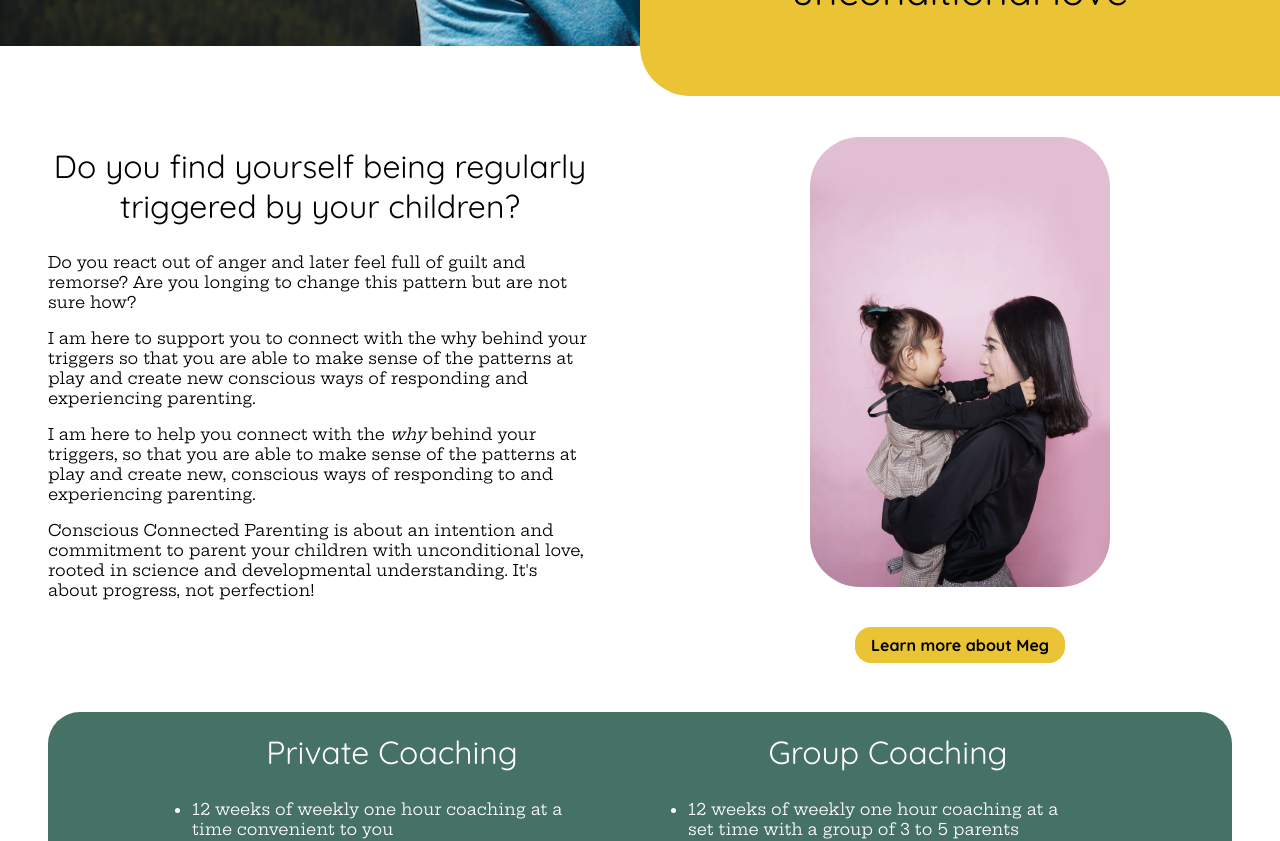
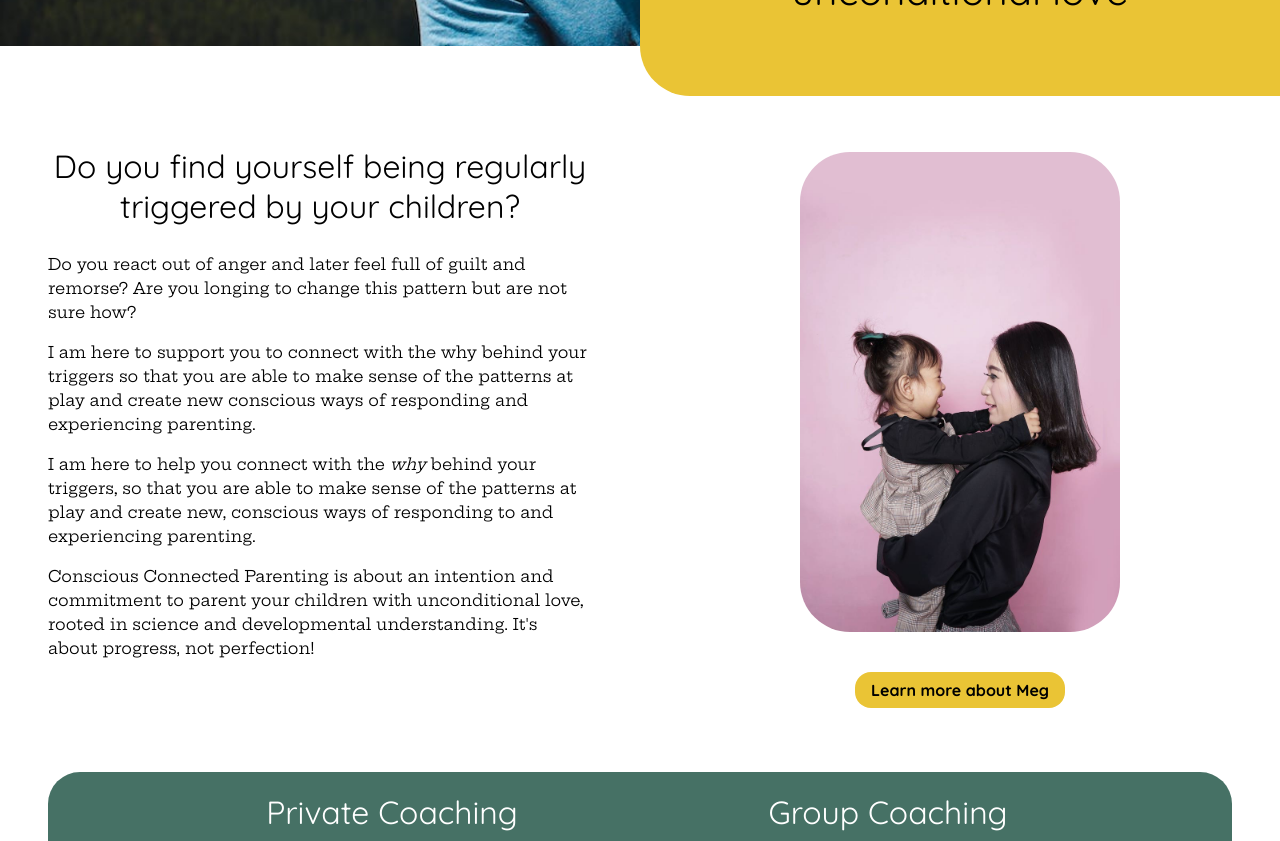
Before and after one commit to mmmaaatttttt/ccp-coaching, a Next.js app: page / in a window 1280 px wide. Shown: the part 620-1461 px from the top of the page. Built offline with nearby package versions, Linux system fonts and the light colour scheme.

Commit message:
increase line height, adjust image on home page

```diff
--- a/pages/index.tsx
+++ b/pages/index.tsx
@@ -65,8 +65,8 @@ const Home: NextPage = () => {
               <Image
                 src={descriptionImage}
                 alt="Woman and child in front of pink background"
-                width={300}
-                height={450}
+                width={320}
+                height={480}
                 className={`${styles.imageDescription}`}
               />
               <Button href="/about" variant="secondary" className="mt-4">
--- a/styles/globals.css
+++ b/styles/globals.css
@@ -45,6 +45,11 @@ h2 {
 
 ul {
   padding-left: 0;
+}
+
+p,
+li {
+  line-height: 1.5;
 }
 
 .center {
```
